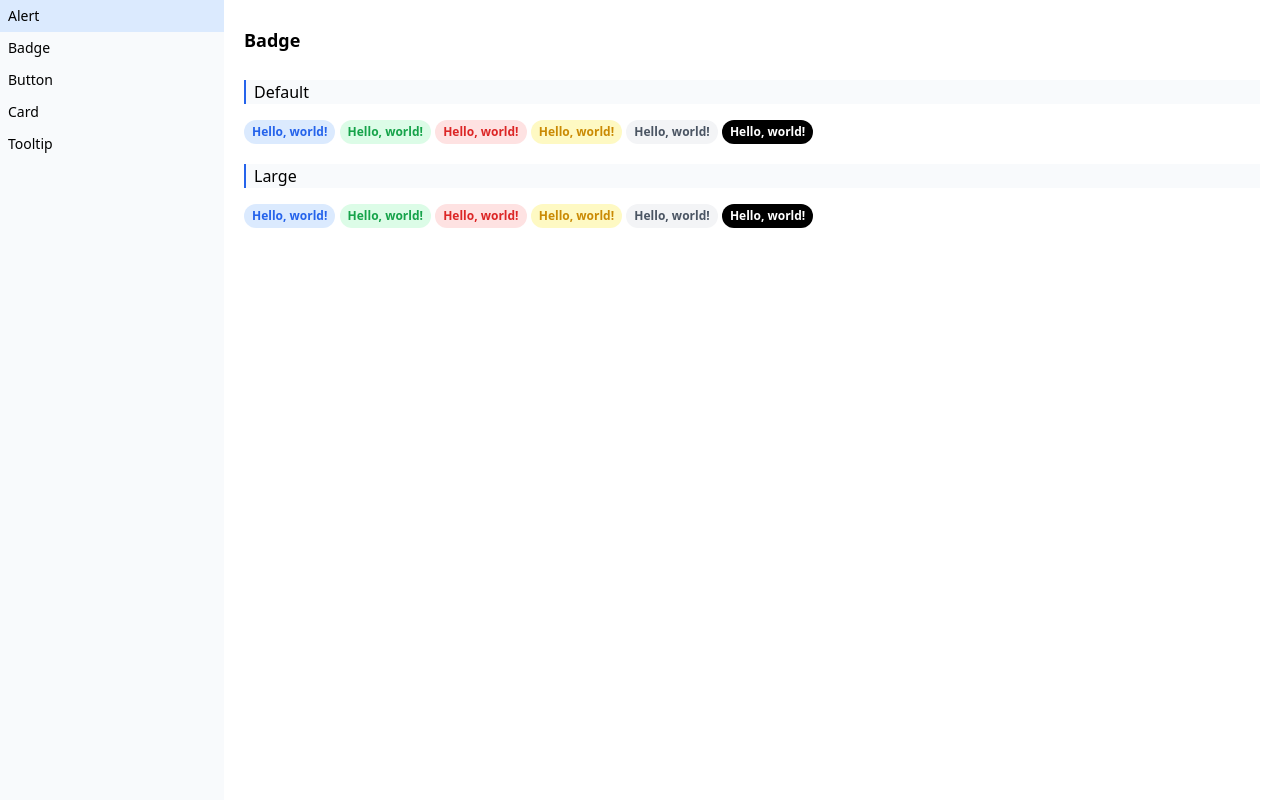
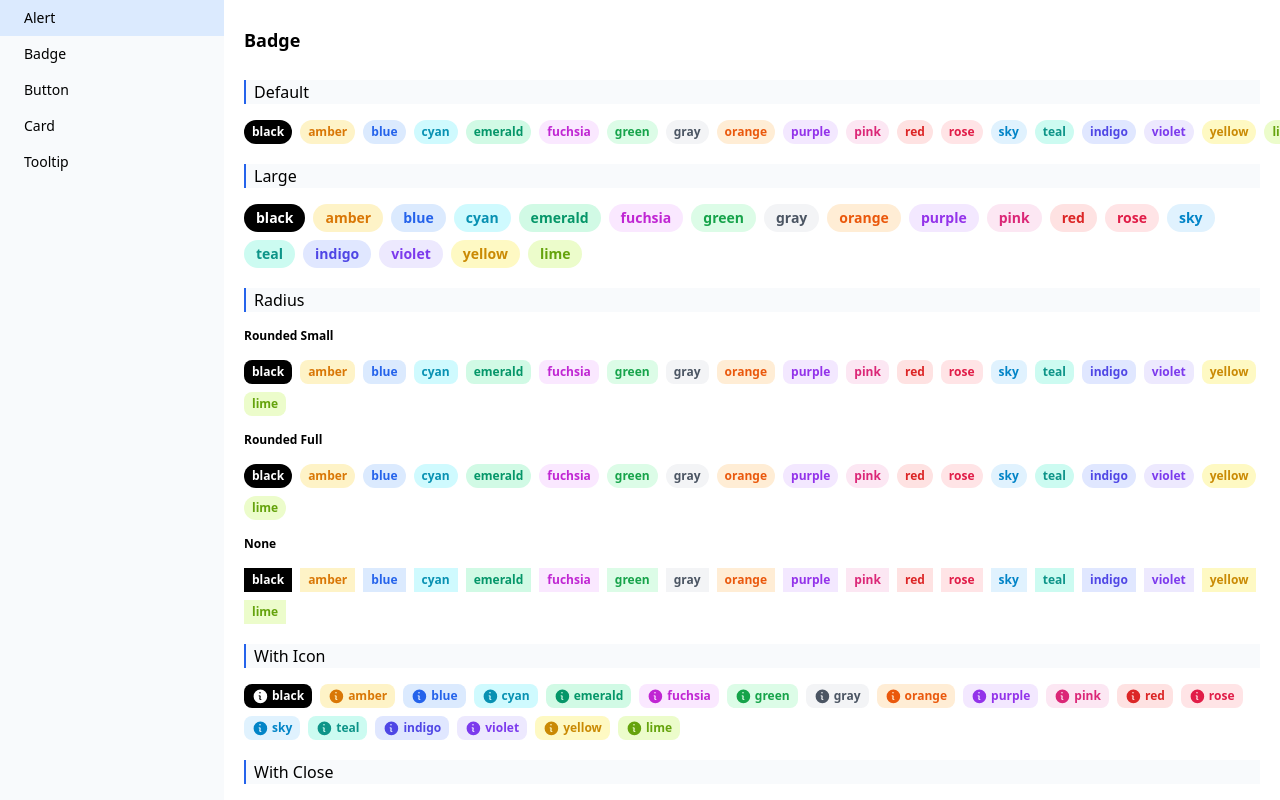
Before and after one commit to wqy2dev/five-ui, a SvelteKit app: page /badge in a window 1280 px wide. Built offline with nearby package versions, Linux system fonts and the light colour scheme.

Commit message:
chore: update icon & button & badge

```diff
--- a/src/lib/badge/Badge.svelte
+++ b/src/lib/badge/Badge.svelte
@@ -4,33 +4,32 @@ import { type Snippet, onMount } from "svelte";
 import { Icon } from "$lib/icon/index.js";
 
 const badgeVariants = tv({
-    base: "inline-flex items-center gap-1 rounded-full py-1 text-xs font-semibold",
+    base: "inline-flex items-center gap-1 py-1 font-semibold",
     variants: {
         variant: {
-            primary: "bg-primary-100 text-primary-600",
+            amber: "bg-amber-100 text-amber-600",
+            black: "bg-black text-white",
             blue: "bg-blue-100 text-blue-600",
+            cyan: "bg-cyan-100 text-cyan-600",
+            emerald: "bg-emerald-100 text-emerald-600",
+            fuchsia: "bg-fuchsia-100 text-fuchsia-600",
+            green: "bg-green-100 text-green-600",
+            gray: "bg-gray-100 text-gray-600",
+            orange: "bg-orange-100 text-orange-600",
+            purple: "bg-purple-100 text-purple-600",
+            pink: "bg-pink-100 text-pink-600",
+            red: "bg-red-100 text-red-600",
+            rose: "bg-rose-100 text-rose-600",
             sky: "bg-sky-100 text-sky-600",
+            teal: "bg-teal-100 text-teal-600",
             indigo: "bg-indigo-100 text-indigo-600",
             violet: "bg-violet-100 text-violet-600",
-            purple: "bg-purple-100 text-purple-600",
             yellow: "bg-yellow-100 text-yellow-600",
-            fuchsia: "bg-fuchsia-100 text-fuchsia-600",
-            pink: "bg-pink-100 text-pink-600",
-            rose: "bg-rose-100 text-rose-600",
-            orange: "bg-orange-100 text-orange-600",
-            amber: "bg-amber-100 text-amber-600",
             lime: "bg-lime-100 text-lime-600",
-            emerald: "bg-emerald-100 text-emerald-600",
-            teal: "bg-teal-100 text-teal-600",
-            cyan: "bg-cyan-100 text-cyan-600",
-            green: "bg-green-100 text-green-600",
-            gray: "bg-gray-100 text-gray-600",
-            red: "bg-red-100 text-red-600",
-            black: "bg-black text-white",
         },
         size: {
-            default: "px-2",
-            lg: "px-3",
+            default: "px-2 text-xs",
+            lg: "px-3 text-sm",
         },
         radius: {
             full: "rounded-full",
@@ -39,7 +38,7 @@ const badgeVariants = tv({
         },
     },
     defaultVariants: {
-        variant: "primary",
+        variant: "amber",
         size: "default",
         radius: "full",
     },
@@ -54,7 +53,7 @@ type BadgeProps = {
     radius?: Radius;
     size?: Size;
     withClose?: boolean;
-    onclose?: {():void};
+    onclose?: {(e:MouseEvent):void};
 	ref?: {(el:HTMLElement):void};
     id?:string;
     class?: string;
@@ -68,8 +67,10 @@ type BadgeProps = {
 let {
     variant,
     radius,
+    size,
     class:className,
     withClose,
+    onclose,
     ref,
     children,
 }:BadgeProps = $props();
@@ -83,19 +84,20 @@ onMount(() => {
 </script>
 
 <span
-    class={badgeVariants({variant, radius, className})}
     bind:this={el}
+    class={badgeVariants({variant, radius, size, className})}
 >
     {@render children()}
 
     {#if withClose}
-		<button
-			aria-label="button"
-			type="button"
-			class="ml-auto"
-			onclick={onclose}
-		>
-			<Icon variant="Close"/>
-		</button>
+        <button
+            type="button"
+            onclick={onclose}
+        >
+            <Icon
+                variant="Close"
+                size="14px"
+            />
+        </button>
 	{/if}
 </span>
--- a/src/lib/button/Button.svelte
+++ b/src/lib/button/Button.svelte
@@ -3,7 +3,7 @@ import { type VariantProps, tv } from "tailwind-variants";
 import { type Snippet, onMount } from "svelte";
 
 const buttonVariants = tv({
-    base: "inline-flex items-center gap-1.5 border text-center text-sm font-medium transition-all focus:ring disabled:cursor-not-allowed",
+    base: "inline-flex items-center gap-1 border text-center text-sm font-medium transition-all focus:ring disabled:cursor-not-allowed",
     variants: {
         variant: {
             primary: "text-white border-primary-500 bg-primary-500 hover:border-primary-700 hover:bg-primary-700 focus:ring-primary-200 disabled:border-primary-300 disabled:bg-primary-300",
--- a/src/lib/icon/icon.svelte
+++ b/src/lib/icon/icon.svelte
@@ -4,13 +4,16 @@ import { type VariantProps, tv } from "tailwind-variants";
 const iconVariants = tv({
     variants: {
         variant: {
-            CircleFillInfo: "M19 10.5a8.5 8.5 0 11-17 0 8.5 8.5 0 0117 0zM8.25 9.75A.75.75 0 019 9h.253a1.75 1.75 0 011.709 2.13l-.46 2.066a.25.25 0 00.245.304H11a.75.75 0 010 1.5h-.253a1.75 1.75 0 01-1.709-2.13l.46-2.066a.25.25 0 00-.245-.304H9a.75.75 0 01-.75-.75zM10 7a1 1 0 100-2 1 1 0 000 2z",
-            CircleFillSuccess: "M10 18a8 8 0 100-16 8 8 0 000 16zm3.857-9.809a.75.75 0 00-1.214-.882l-3.483 4.79-1.88-1.88a.75.75 0 10-1.06 1.061l2.5 2.5a.75.75 0 001.137-.089l4-5.5z",
-            CircleFillError: "M10 18a8 8 0 100-16 8 8 0 000 16zM8.28 7.22a.75.75 0 00-1.06 1.06L8.94 10l-1.72 1.72a.75.75 0 101.06 1.06L10 11.06l1.72 1.72a.75.75 0 101.06-1.06L11.06 10l1.72-1.72a.75.75 0 00-1.06-1.06L10 8.94 8.28 7.22z",
-            FillWarning: "M8.485 2.495c.673-1.167 2.357-1.167 3.03 0l6.28 10.875c.673 1.167-.17 2.625-1.516 2.625H3.72c-1.347 0-2.189-1.458-1.515-2.625L8.485 2.495zM10 5a.75.75 0 01.75.75v3.5a.75.75 0 01-1.5 0v-3.5A.75.75 0 0110 5zm0 9a1 1 0 100-2 1 1 0 000 2z",
-            Close: "M6.28 5.22a.75.75 0 00-1.06 1.06L8.94 10l-3.72 3.72a.75.75 0 101.06 1.06L10 11.06l3.72 3.72a.75.75 0 101.06-1.06L11.06 10l3.72-3.72a.75.75 0 00-1.06-1.06L10 8.94 6.28 5.22z",
-            Download: "M10.75 2.75a.75.75 0 00-1.5 0v8.614L6.295 8.235a.75.75 0 10-1.09 1.03l4.25 4.5a.75.75 0 001.09 0l4.25-4.5a.75.75 0 00-1.09-1.03l-2.955 3.129V2.75z",
-            Delete: "M13.5 6.5V7h5v-.5a2.5 2.5 0 0 0-5 0Zm-2 .5v-.5a4.5 4.5 0 1 1 9 0V7H28a1 1 0 1 1 0 2h-1.508L24.6 25.568A5 5 0 0 1 19.63 30h-7.26a5 5 0 0 1-4.97-4.432L5.508 9H4a1 1 0 0 1 0-2h7.5Zm2.5 6.5a1 1 0 1 0-2 0v10a1 1 0 1 0 2 0v-10Zm5-1a1 1 0 0 0-1 1v10a1 1 0 1 0 2 0v-10a1 1 0 0 0-1-1Z",
+            CircleFillInfo: "20 20,M19 10.5a8.5 8.5 0 11-17 0 8.5 8.5 0 0117 0zM8.25 9.75A.75.75 0 019 9h.253a1.75 1.75 0 011.709 2.13l-.46 2.066a.25.25 0 00.245.304H11a.75.75 0 010 1.5h-.253a1.75 1.75 0 01-1.709-2.13l.46-2.066a.25.25 0 00-.245-.304H9a.75.75 0 01-.75-.75zM10 7a1 1 0 100-2 1 1 0 000 2z",
+            CircleFillSuccess: "20 20,M10 18a8 8 0 100-16 8 8 0 000 16zm3.857-9.809a.75.75 0 00-1.214-.882l-3.483 4.79-1.88-1.88a.75.75 0 10-1.06 1.061l2.5 2.5a.75.75 0 001.137-.089l4-5.5z",
+            CircleFillError: "20 20,M10 18a8 8 0 100-16 8 8 0 000 16zM8.28 7.22a.75.75 0 00-1.06 1.06L8.94 10l-1.72 1.72a.75.75 0 101.06 1.06L10 11.06l1.72 1.72a.75.75 0 101.06-1.06L11.06 10l1.72-1.72a.75.75 0 00-1.06-1.06L10 8.94 8.28 7.22z",
+            FillWarning: "20 20,M8.485 2.495c.673-1.167 2.357-1.167 3.03 0l6.28 10.875c.673 1.167-.17 2.625-1.516 2.625H3.72c-1.347 0-2.189-1.458-1.515-2.625L8.485 2.495zM10 5a.75.75 0 01.75.75v3.5a.75.75 0 01-1.5 0v-3.5A.75.75 0 0110 5zm0 9a1 1 0 100-2 1 1 0 000 2z",
+            Close: "20 20,M6.28 5.22a.75.75 0 00-1.06 1.06L8.94 10l-3.72 3.72a.75.75 0 101.06 1.06L10 11.06l3.72 3.72a.75.75 0 101.06-1.06L11.06 10l3.72-3.72a.75.75 0 00-1.06-1.06L10 8.94 6.28 5.22z",
+            Download: "20 20,M10.75 2.75a.75.75 0 00-1.5 0v8.614L6.295 8.235a.75.75 0 10-1.09 1.03l4.25 4.5a.75.75 0 001.09 0l4.25-4.5a.75.75 0 00-1.09-1.03l-2.955 3.129V2.75z|M3.5 12.75a.75.75 0 00-1.5 0v2.5A2.75 2.75 0 004.75 18h10.5A2.75 2.75 0 0018 15.25v-2.5a.75.75 0 00-1.5 0v2.5c0 .69-.56 1.25-1.25 1.25H4.75c-.69 0-1.25-.56-1.25-1.25v-2.5z",
+            Upload: "20 20,M9.25 13.25a.75.75 0 001.5 0V4.636l2.955 3.129a.75.75 0 001.09-1.03l-4.25-4.5a.75.75 0 00-1.09 0l-4.25 4.5a.75.75 0 101.09 1.03L9.25 4.636v8.614z|M3.5 12.75a.75.75 0 00-1.5 0v2.5A2.75 2.75 0 004.75 18h10.5A2.75 2.75 0 0018 15.25v-2.5a.75.75 0 00-1.5 0v2.5c0 .69-.56 1.25-1.25 1.25H4.75c-.69 0-1.25-.56-1.25-1.25v-2.5z",
+            Delete: "32 32,M13.5 6.5V7h5v-.5a2.5 2.5 0 0 0-5 0Zm-2 .5v-.5a4.5 4.5 0 1 1 9 0V7H28a1 1 0 1 1 0 2h-1.508L24.6 25.568A5 5 0 0 1 19.63 30h-7.26a5 5 0 0 1-4.97-4.432L5.508 9H4a1 1 0 0 1 0-2h7.5Zm2.5 6.5a1 1 0 1 0-2 0v10a1 1 0 1 0 2 0v-10Zm5-1a1 1 0 0 0-1 1v10a1 1 0 1 0 2 0v-10a1 1 0 0 0-1-1Z",
+            Logout: "20 20,M3 4.25A2.25 2.25 0 015.25 2h5.5A2.25 2.25 0 0113 4.25v2a.75.75 0 01-1.5 0v-2a.75.75 0 00-.75-.75h-5.5a.75.75 0 00-.75.75v11.5c0 .414.336.75.75.75h5.5a.75.75 0 00.75-.75v-2a.75.75 0 011.5 0v2A2.25 2.25 0 0110.75 18h-5.5A2.25 2.25 0 013 15.75V4.25z|M6 10a.75.75 0 01.75-.75h9.546l-1.048-.943a.75.75 0 111.004-1.114l2.5 2.25a.75.75 0 010 1.114l-2.5 2.25a.75.75 0 11-1.004-1.114l1.048-.943H6.75A.75.75 0 016 10z",
+            Plus: "20 20,M10.75 4.75a.75.75 0 00-1.5 0v4.5h-4.5a.75.75 0 000 1.5h4.5v4.5a.75.75 0 001.5 0v-4.5h4.5a.75.75 0 000-1.5h-4.5v-4.5z",
         },
     },
     defaultVariants: {
@@ -24,6 +27,7 @@ type IconProps = {
     variant?: Variant;
     size?: string;
     class?: string;
+    onclick?: {(e:MouseEvent):void};
 }
 
 </script>
@@ -34,16 +38,24 @@ let {
     size = "16px",
     variant,
     class:className,
+    onclick,
 }:IconProps = $props();
+
+const parts = iconVariants({variant}).split(",");
 
 </script>
 
+<!-- svelte-ignore a11y_click_events_have_key_events -->
+<!-- svelte-ignore a11y_no_static_element_interactions -->
 <svg xmlns="http://www.w3.org/2000/svg"
-    viewBox="0 0 20 20"
+    viewBox={"0 0 "+parts[0]}
     fill="currentColor"
     class={className}
     width={size}
     height={size}
+    onclick={onclick}
 >
-    <path fill-rule="evenodd" clip-rule="evenodd" d={iconVariants({variant})}/>
+    {#each parts[1].split("|") as d}
+        <path fill-rule="evenodd" clip-rule="evenodd" stroke-linecap="round" stroke-linejoin="round" d={d}/>
+    {/each}
 </svg>
--- a/src/routes/+layout.svelte
+++ b/src/routes/+layout.svelte
@@ -7,13 +7,13 @@ let { children } = $props();
 
 <div class="flex flex-row w-screen h-screen">
     <div class="w-56 bg-slate-50 text-sm shrink-0">
-        <a class="block w-full leading-8 pl-2 hover:bg-primary-100" href="/alert">Alert</a>
-        <a class="block w-full leading-8 pl-2 hover:bg-primary-100" href="/badge">Badge</a>
-        <a class="block w-full leading-8 pl-2 hover:bg-primary-100" href="/button">Button</a>
-        <a class="block w-full leading-8 pl-2 hover:bg-primary-100" href="/card">Card</a>
-        <a class="block w-full leading-8 pl-2 hover:bg-primary-100" href="/tooltip">Tooltip</a>
+        <a class="block w-full pl-6 py-2 hover:bg-primary-100" href="/alert">Alert</a>
+        <a class="block w-full pl-6 py-2 hover:bg-primary-100" href="/badge">Badge</a>
+        <a class="block w-full pl-6 py-2 hover:bg-primary-100" href="/button">Button</a>
+        <a class="block w-full pl-6 py-2 hover:bg-primary-100" href="/card">Card</a>
+        <a class="block w-full pl-6 py-2 hover:bg-primary-100" href="/tooltip">Tooltip</a>
     </div>
-    <div class="grow p-5">
+    <div class="grow p-5 overflow-y-auto">
         {@render children()}
     </div>
 </div>
--- a/src/routes/alert/+page.svelte
+++ b/src/routes/alert/+page.svelte
@@ -15,19 +15,19 @@
         Simple
     </h4>
     <Alert>
-        Hello, world!
+        Failure is the mother of success.
     </Alert>
 
     <Alert variant="success">
-        Hello, world!
+        Failure is the mother of success.
     </Alert>
 
     <Alert variant="warning">
-        Hello, world!
+        Failure is the mother of success.
     </Alert>
 
     <Alert variant="error">
-        Hello, world!
+        Failure is the mother of success.
     </Alert>
 </div>
 
@@ -38,28 +38,28 @@
     <Alert
         withIcon
     >
-        Hello, world!
+        Failure is the mother of success.
     </Alert>
 
     <Alert
         withIcon
         variant="success"
     >
-        Hello, world!
+        Failure is the mother of success.
     </Alert>
 
     <Alert
         withIcon
         variant="warning"
     >
-        Hello, world!
+        Failure is the mother of success.
     </Alert>
 
     <Alert
         withIcon
         variant="error"
     >
-        Hello, world!
+        Failure is the mother of success.
     </Alert>
 </div>
 
@@ -71,7 +71,7 @@
         withIcon
         withBorder
     >
-        Hello, world!
+        Failure is the mother of success.
     </Alert>
 
     <Alert
@@ -79,7 +79,7 @@
         withBorder
         variant="success"
     >
-        Hello, world!
+        Failure is the mother of success.
     </Alert>
 
     <Alert
@@ -87,7 +87,7 @@
         withBorder
         variant="warning"
     >
-        Hello, world!
+        Failure is the mother of success.
     </Alert>
 
     <Alert
@@ -95,7 +95,7 @@
         withBorder
         variant="error"
     >
-        Hello, world!
+        Failure is the mother of success.
     </Alert>
 </div>
 
--- a/src/routes/badge/+page.svelte
+++ b/src/routes/badge/+page.svelte
@@ -1,5 +1,28 @@
 <script lang="ts">
+    import Icon from "$lib/icon/icon.svelte";
 import { Badge } from "$lib/index.js";
+
+const variants = [
+    "black",
+    "amber",
+    "blue",
+    "cyan",
+    "emerald",
+    "fuchsia",
+    "green",
+    "gray",
+    "orange",
+    "purple",
+    "pink",
+    "red",
+    "rose",
+    "sky",
+    "teal",
+    "indigo",
+    "violet",
+    "yellow",
+    "lime"
+];
 </script>
 
 <svelte:head>
@@ -14,57 +37,100 @@
     <h4 class="text-base indent-2 border-l-solid border-l-blue-600 border-l-2 bg-slate-50">
         Default
     </h4>
-    <Badge>
-        Hello, world!
+
+    <div class="flex flex-row gap-2">
+        {#each variants as color }
+            <Badge variant={color as any}>
+                {color}
             </Badge>
+        {/each}
+    </div>
+</div>
 
-    <Badge variant="green">
-        Hello, world!
+<div class="space-y-4 mt-5">
+    <h4 class="text-base indent-2 border-l-solid border-l-blue-600 border-l-2 bg-slate-50">
+        Large
+    </h4>
+    <div class="flex flex-row flex-wrap gap-2">
+        {#each variants as color }
+            <Badge variant={color as any} size="lg">
+                {color}
             </Badge>
+        {/each}
+    </div>
+</div>
 
-    <Badge variant="red">
-        Hello, world!
+<div class="space-y-4 mt-5">
+    <h4 class="text-base indent-2 border-l-solid border-l-blue-600 border-l-2 bg-slate-50">
+        Radius
+    </h4>
+
+    <b class="text-xs mt-10 block">
+        Rounded Small
+    </b>
+
+    <div class="flex flex-row flex-wrap gap-2">
+        {#each variants as color }
+            <Badge variant={color as any} radius="sm">
+                {color}
             </Badge>
+        {/each}
+    </div>
 
-    <Badge variant="yellow">
-        Hello, world!
+    <b class="text-xs mt-10 block">
+        Rounded Full
+    </b>
+
+    <div class="flex flex-row flex-wrap gap-2">
+        {#each variants as color }
+            <Badge variant={color as any} radius="full">
+                {color}
             </Badge>
+        {/each}
+    </div>
 
-    <Badge variant="gray">
-        Hello, world!
+    <b class="text-xs mt-10 block">
+        None
+    </b>
+
+    <div class="flex flex-row flex-wrap gap-2">
+        {#each variants as color }
+            <Badge variant={color as any} radius="none">
+                {color}
             </Badge>
+        {/each}
+    </div>
+</div>
 
-    <Badge variant="black">
-        Hello, world!
+<div class="space-y-4 mt-5">
+    <h4 class="text-base indent-2 border-l-solid border-l-blue-600 border-l-2 bg-slate-50">
+        With Icon
+    </h4>
+
+    <div class="flex flex-row flex-wrap gap-2">
+        {#each variants as color }
+            <Badge variant={color as any} radius="sm">
+                <Icon variant="CircleFillInfo"/> {color}
             </Badge>
+        {/each}
+    </div>
 </div>
 
 
 <div class="space-y-4 mt-5">
     <h4 class="text-base indent-2 border-l-solid border-l-blue-600 border-l-2 bg-slate-50">
-        Large
+        With Close
     </h4>
-    <Badge size="lg">
-        Hello, world!
+
+    <div class="flex flex-row flex-wrap gap-2">
+        {#each variants as color }
+            <Badge
+                variant={color as any}
+                withClose
+                onclose={() => alert("Badge Clone")}
+            >
+                {color}
             </Badge>
-
-    <Badge size="lg" variant="green">
-        Hello, world!
-    </Badge>
-
-    <Badge size="lg" variant="red">
-        Hello, world!
-    </Badge>
-
-    <Badge size="lg" variant="yellow">
-        Hello, world!
-    </Badge>
-
-    <Badge size="lg" variant="gray">
-        Hello, world!
-    </Badge>
-
-    <Badge size="lg" variant="black">
-        Hello, world!
-    </Badge>
+        {/each}
     </div>
+</div>
--- a/src/routes/tooltip/+page.svelte
+++ b/src/routes/tooltip/+page.svelte
@@ -55,7 +55,7 @@ const placements = [
         Placement
     </h4>
 
-    <div class="flex flex-row gap-2">
+    <div class="flex flex-row flex-wrap gap-2">
         {#each placements as v, i}
             <Tooltip placement={v as any}>
                 {#snippet target(ref)}
```
Lines whose indentation alone changed are shown as unchanged.
